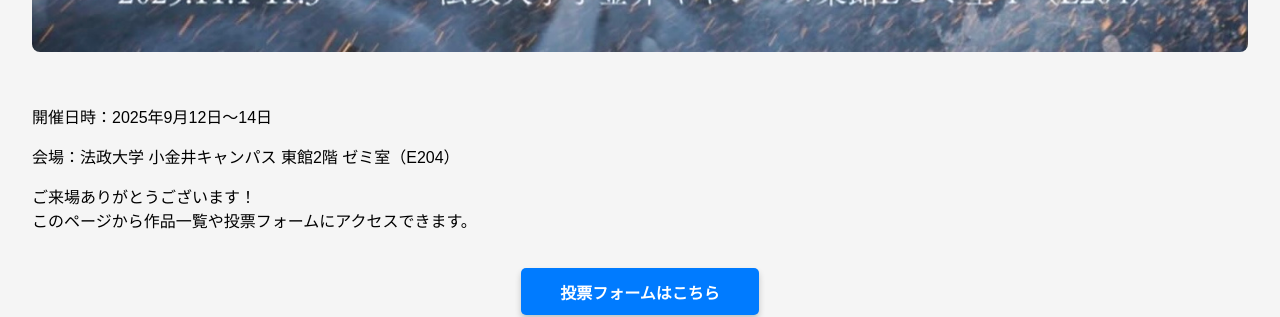
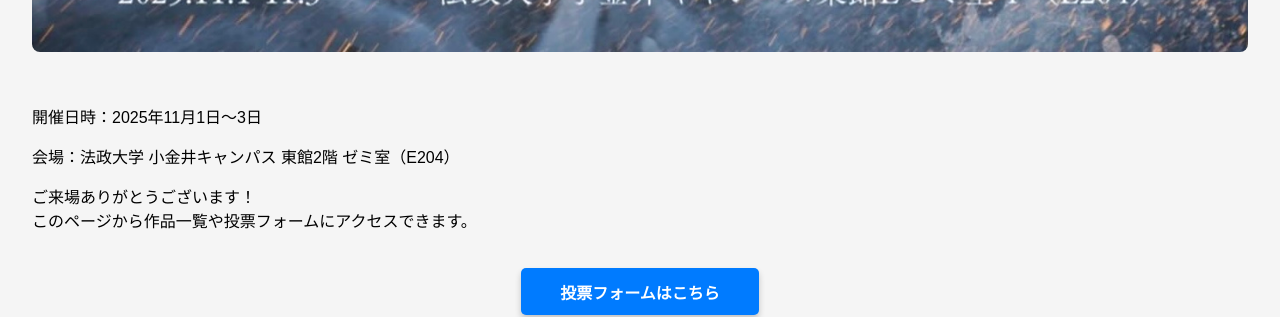
Before and after one commit to fujiyoshi-takayuki/photo-exhibition-site, a Jekyll site: the page built from 2025/gakusai/index.html, in a window 1280 px wide and 900 px high, scrolled down 726 px. Shown: the part 337-654 px from the top of the window. Built offline with Jekyll 4.4.1, drawn with Linux system fonts in a browser that asks for light colours.

Commit message:
fix date for gakusai

```diff
--- a/2025/gakusai/index.html
+++ b/2025/gakusai/index.html
@@ -12,7 +12,7 @@ title: 2025年度 学祭写真展「燐光」
           alt="2025学祭写真展DM"
         />
       </div>
-      <p>開催日時：2025年9月12日〜14日</p>
+      <p>開催日時：2025年11月1日〜3日</p>
       <p>会場：法政大学 小金井キャンパス 東館2階 ゼミ室（E204）</p>
       <p>
         ご来場ありがとうございます！<br />
```
